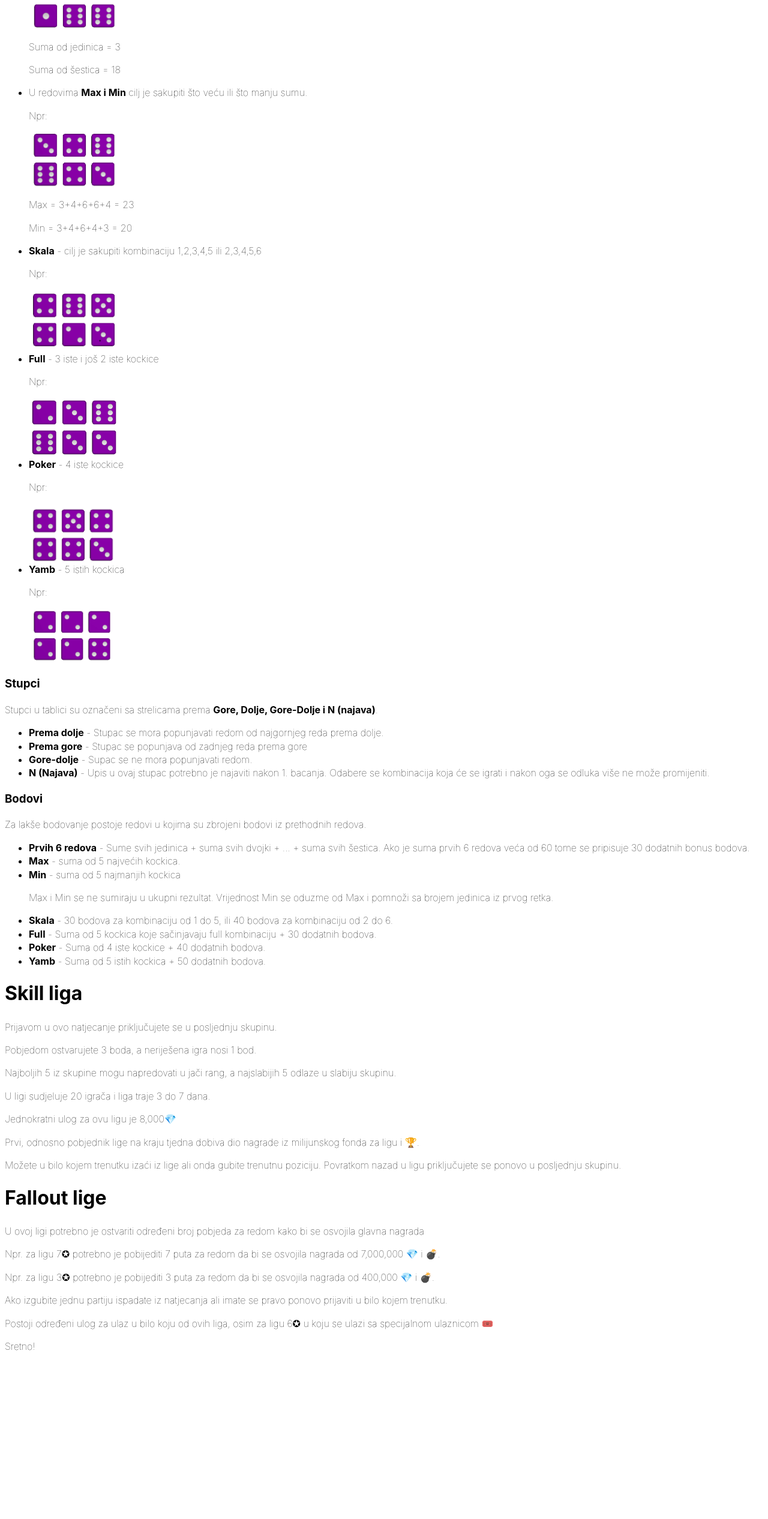
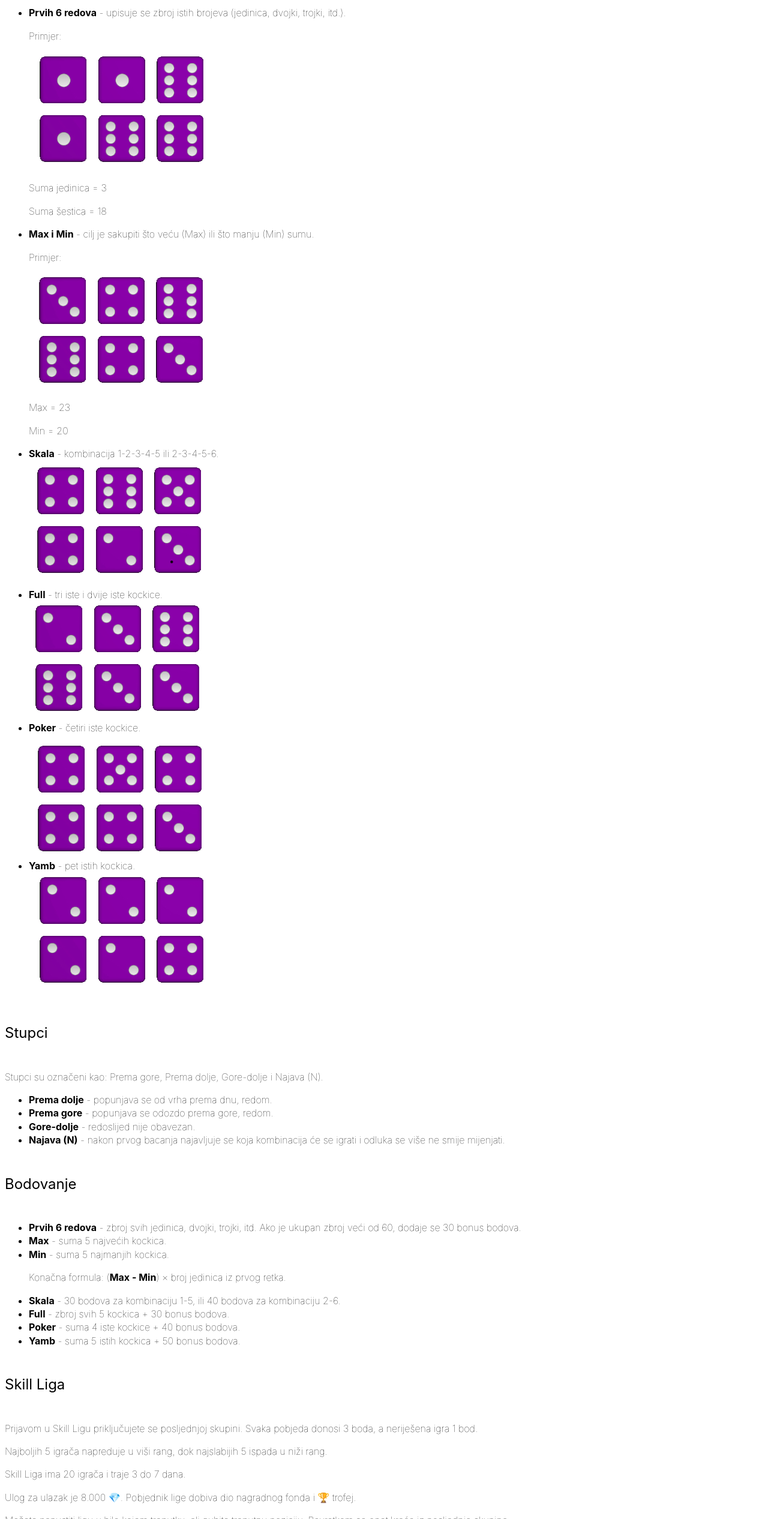
Before and after one commit to prcela/ArenaWeb, a plain HTML site: page yamb/rules/index_hr.html in a window 1280 px wide. Shown: the part 268-2800 px from the top of the page at 60% size. Before the commit the page ends 2539 px from the top, so only its background shows below. Drawn offline with Linux system fonts and the light colour scheme.

Commit message:
rules_sr

```diff
--- a/yamb/rules/index_hr.html
+++ b/yamb/rules/index_hr.html
@@ -1,80 +1,119 @@
-<!DOCTYPE html PUBLIC "-//W3C//DTD XHTML 1.0 Transitional//EN" "http://www.w3.org/TR/xhtml1/DTD/xhtml1-transitional.dtd">
-<html xmlns="http://www.w3.org/1999/xhtml">
+<!DOCTYPE html>
+<html lang="hr">
 <head>
-
-<meta http-equiv="Content-Type" content="text/html; charset=UTF-8" />
-<meta name="viewport" content="width=device-width,initial-scale=1.0,user-scalable=no">
-<link href="style.css" rel="stylesheet" type="text/css" />
-<title>yamb</title>
-
+  <meta charset="UTF-8">
+  <meta name="viewport" content="width=device-width, initial-scale=1.0">
+  <link href="style.css" rel="stylesheet" type="text/css">
+  <title>Yamb - Pravila igre</title>
+  <style>
+    img { max-width: 100%; height: auto; }
+  </style>
 </head>
 
 <body>
 
-<p>Može se igrati sa 5 ili sa 6 kockica. Jedan krug u igri se sastoji od 3 bacanja kockica. U prvom bacanju se bacaju sve kockice, dok u ostala 2 bacanja se biraju kockice koje se žele zadržati. Poslije 3. bacanja, a može i prije, potrebno je upisati bodove u tablicu. Nakon toga opet ide novi krug od 3 bacanja i tako sve dok se ne popuni tablica. Ako se igra sa 6 kockica onda se pri upisu bodova u obzir uzimaju vrijednosti odabranih 5 kockica.</p>
-<h3>Redovi</h3>
+<h1>Yamb - Pravila igre</h1>
+
+<p>Yamb se može igrati s 5 ili 6 kockica. Jedan krug igre sastoji se od 3 bacanja kockica. U prvom bacanju bacaju se sve kockice, dok se u preostala dva bacanja biraju koje kockice zadržati. Nakon trećeg bacanja, ili ranije ako želite, potrebno je upisati bodove u tablicu. Igra se nastavlja sve dok se tablica ne popuni. Ako se igra sa 6 kockica, prilikom upisa bodova u obzir se uzima samo 5 najboljih kockica.</p>
+
+<h2>Redovi</h2>
 <ul>
-	<li>U <strong>prvih 6 redova</strong> se upisuje suma jednica, u drugi red suma dvojki, itd. </li>
-	<p>Npr:</p>
-	<img src="img1.jpeg" style="width: 150px;">
-	<p>Suma od jedinica = 3</p>
-	<p>Suma od šestica = 18</p>
-	<li>U redovima <strong>Max i Min</strong> cilj je sakupiti što veću ili što manju sumu.</li>
-	<p>Npr:</p>
-	<img src="img2.jpeg" style="width: 150px;">
-	<p>Max = 3+4+6+6+4 = 23</p>
-	<p>Min = 3+4+6+4+3 = 20</p>
-	<li><strong>Skala</strong> - cilj je sakupiti kombinaciju 1,2,3,4,5 ili 2,3,4,5,6</li>
-	<p>Npr:</p>
-	<img src="img3.jpeg" style="width: 150px;">
-	<li><strong>Full</strong> - 3 iste i još 2 iste kockice</li>
-	<p>Npr:</p>
-	<img src="img4.jpeg" style="width: 150px;">
-	<li><strong>Poker</strong> - 4 iste kockice</li>
-	<p>Npr:</p>
-	<img src="img5.jpg" style="width: 150px;">
-	<li><strong>Yamb</strong> - 5 istih kockica</li>
-	<p>Npr:</p>
-	<img src="img6.jpeg" style="width: 150px;">
-</ul>
-<h3>Stupci</h3>
-<p>Stupci u tablici su označeni sa strelicama prema <strong>Gore, Dolje, Gore-Dolje i N (najava)</strong>.</p>
-<ul>
-	<li><strong>Prema dolje</strong> - Stupac se mora popunjavati redom od najgornjeg reda prema dolje.</li>
-	<li><strong>Prema gore</strong> - Stupac se popunjava od zadnjeg reda prema gore</li>
-	<li><strong>Gore-dolje</strong> - Supac se ne mora popunjavati redom.</li>
-	<li><strong>N (Najava)</strong> - Upis u ovaj stupac potrebno je najaviti nakon 1. bacanja. Odabere se kombinacija koja će se igrati i nakon oga se odluka više ne može promijeniti. </li>
-</ul>
-<h3>Bodovi</h3>
-<p>Za lakše bodovanje postoje redovi u kojima su zbrojeni bodovi iz prethodnih redova.</p>
-<ul>
-	<li><strong>Prvih 6 redova</strong> - Sume svih jedinica + suma svih dvojki + ... + suma svih šestica. Ako je suma prvih 6 redova veća od 60 tome se pripisuje 30 dodatnih bonus bodova.</li>
-	<li><strong>Max</strong> - suma od 5 najvećih kockica.</li>
-	<li><strong>Min</strong> - suma od 5 najmanjih kockica</li>
-	<p>Max i Min se ne sumiraju u ukupni rezultat. Vrijednost Min se oduzme od Max i pomnoži sa brojem jedinica iz prvog retka.</p>
-	<li><strong>Skala</strong> - 30 bodova za kombinaciju od 1 do 5, ili 40 bodova za kombinaciju od 2 do 6.</li>
-	<li><strong>Full</strong> - Suma od 5 kockica koje sačinjavaju full kombinaciju + 30 dodatnih bodova.</li>
-	<li><strong>Poker</strong> - Suma od 4 iste kockice + 40 dodatnih bodova.</li>
-	<li><strong>Yamb</strong> - Suma od 5 istih kockica + 50 dodatnih bodova.</li>
+  <li>
+    <strong>Prvih 6 redova</strong> - upisuje se zbroj istih brojeva (jedinica, dvojki, trojki, itd.).
+    <div>
+      <p>Primjer:</p>
+      <img src="img1.jpeg" alt="Primjer jedinica i šestica">
+      <p>Suma jedinica = 3</p>
+      <p>Suma šestica = 18</p>
+    </div>
+  </li>
+  <li>
+    <strong>Max i Min</strong> - cilj je sakupiti što veću (Max) ili što manju (Min) sumu.
+    <div>
+      <p>Primjer:</p>
+      <img src="img2.jpeg" alt="Primjer Max i Min">
+      <p>Max = 23</p>
+      <p>Min = 20</p>
+    </div>
+  </li>
+  <li>
+    <strong>Skala</strong> - kombinacija 1-2-3-4-5 ili 2-3-4-5-6.
+    <div>
+      <img src="img3.jpeg" alt="Primjer skale">
+    </div>
+  </li>
+  <li>
+    <strong>Full</strong> - tri iste i dvije iste kockice.
+    <div>
+      <img src="img4.jpeg" alt="Primjer fulla">
+    </div>
+  </li>
+  <li>
+    <strong>Poker</strong> - četiri iste kockice.
+    <div>
+      <img src="img5.jpg" alt="Primjer pokera">
+    </div>
+  </li>
+  <li>
+    <strong>Yamb</strong> - pet istih kockica.
+    <div>
+      <img src="img6.jpeg" alt="Primjer yamba">
+    </div>
+  </li>
 </ul>
 
-<h1>Skill liga</h1>
-<p>Prijavom u ovo natjecanje priključujete se u posljednju skupinu.</p>
-<p>Pobjedom ostvarujete 3 boda, a neriješena igra nosi 1 bod.</p>
-<p>Najboljih 5 iz skupine mogu napredovati u jači rang, a najslabijih 5 odlaze u slabiju skupinu.</p>
-<p>U ligi sudjeluje 20 igrača i liga traje 3 do 7 dana.</p>
-<p>Jednokratni ulog za ovu ligu je 8,000💎</p>
-<p>Prvi, odnosno pobjednik lige na kraju tjedna dobiva dio nagrade iz milijunskog fonda za ligu i 🏆.</p>
-<p>Možete u bilo kojem trenutku izaći iz lige ali onda gubite trenutnu poziciju. Povratkom nazad u ligu priključujete se ponovo u posljednju skupinu.</p>
+<h2>Stupci</h2>
+<p>Stupci su označeni kao: Prema gore, Prema dolje, Gore-dolje i Najava (N).</p>
+<ul>
+  <li><strong>Prema dolje</strong> - popunjava se od vrha prema dnu, redom.</li>
+  <li><strong>Prema gore</strong> - popunjava se odozdo prema gore, redom.</li>
+  <li><strong>Gore-dolje</strong> - redoslijed nije obavezan.</li>
+  <li><strong>Najava (N)</strong> - nakon prvog bacanja najavljuje se koja kombinacija će se igrati i odluka se više ne smije mijenjati.</li>
+</ul>
 
-<h1>Fallout lige</h1>
-<p>U ovoj ligi potrebno je ostvariti određeni broj pobjeda za redom kako bi se osvojila glavna nagrada</p>
-<p>Npr. za ligu 7✪ potrebno je pobijediti 7 puta za redom da bi se osvojila nagrada od 7,000,000 💎 i 💣.</p>
-<p>Npr. za ligu 3✪ potrebno je pobijediti 3 puta za redom da bi se osvojila nagrada od 400,000 💎 i 💣.</p>
-<p>Ako izgubite jednu partiju ispadate iz natjecanja ali imate se pravo ponovo prijaviti u bilo kojem trenutku.</p>
-<p>Postoji određeni ulog za ulaz u bilo koju od ovih liga, osim za ligu 6✪ u koju se ulazi sa specijalnom ulaznicom 🎟️</p>
+<h2>Bodovanje</h2>
+<ul>
+  <li>
+    <strong>Prvih 6 redova</strong> - zbroj svih jedinica, dvojki, trojki, itd. Ako je ukupan zbroj veći od 60, dodaje se 30 bonus bodova.
+  </li>
+  <li>
+    <strong>Max</strong> - suma 5 najvećih kockica.
+  </li>
+  <li>
+    <strong>Min</strong> - suma 5 najmanjih kockica.
+    <p>Konačna formula: (<strong>Max - Min</strong>) × broj jedinica iz prvog retka.</p>
+  </li>
+  <li>
+    <strong>Skala</strong> - 30 bodova za kombinaciju 1-5, ili 40 bodova za kombinaciju 2-6.
+  </li>
+  <li>
+    <strong>Full</strong> - zbroj svih 5 kockica + 30 bonus bodova.
+  </li>
+  <li>
+    <strong>Poker</strong> - suma 4 iste kockice + 40 bonus bodova.
+  </li>
+  <li>
+    <strong>Yamb</strong> - suma 5 istih kockica + 50 bonus bodova.
+  </li>
+</ul>
 
-<p>Sretno!</p>
+<h2>Skill Liga</h2>
+<p>Prijavom u Skill Ligu priključujete se posljednjoj skupini. Svaka pobjeda donosi 3 boda, a neriješena igra 1 bod.</p>
+<p>Najboljih 5 igrača napreduje u viši rang, dok najslabijih 5 ispada u niži rang.</p>
+<p>Skill Liga ima 20 igrača i traje 3 do 7 dana.</p>
+<p>Ulog za ulazak je 8.000 💎. Pobjednik lige dobiva dio nagradnog fonda i 🏆 trofej.</p>
+<p>Možete napustiti ligu u bilo kojem trenutku, ali gubite trenutnu poziciju. Povratkom se opet kreće iz posljednje skupine.</p>
+
+<h2>Fallout Lige</h2>
+<p>U Fallout ligama cilj je ostvariti određeni broj uzastopnih pobjeda kako biste osvojili nagradu.</p>
+<ul>
+  <li>Za ligu 7✪ potrebno je 7 uzastopnih pobjeda za nagradu od 7.000.000 💎 i 💣.</li>
+  <li>Za ligu 3✪ potrebno je 3 uzastopne pobjede za nagradu od 400.000 💎 i 💣.</li>
+</ul>
+<p>Jedan poraz znači ispadanje, ali prijava u novu ligu je uvijek moguća.</p>
+<p>Za ulazak u Fallout lige postoji određeni ulog, osim za ligu 6✪ koja zahtijeva posebnu ulaznicu 🎟️.</p>
+
+<h2>Sretno!</h2>
 
 </body>
 </html>
```
Also changed, not shown: yamb/rules/rules_sr.html (added, +104 -0 lines).
